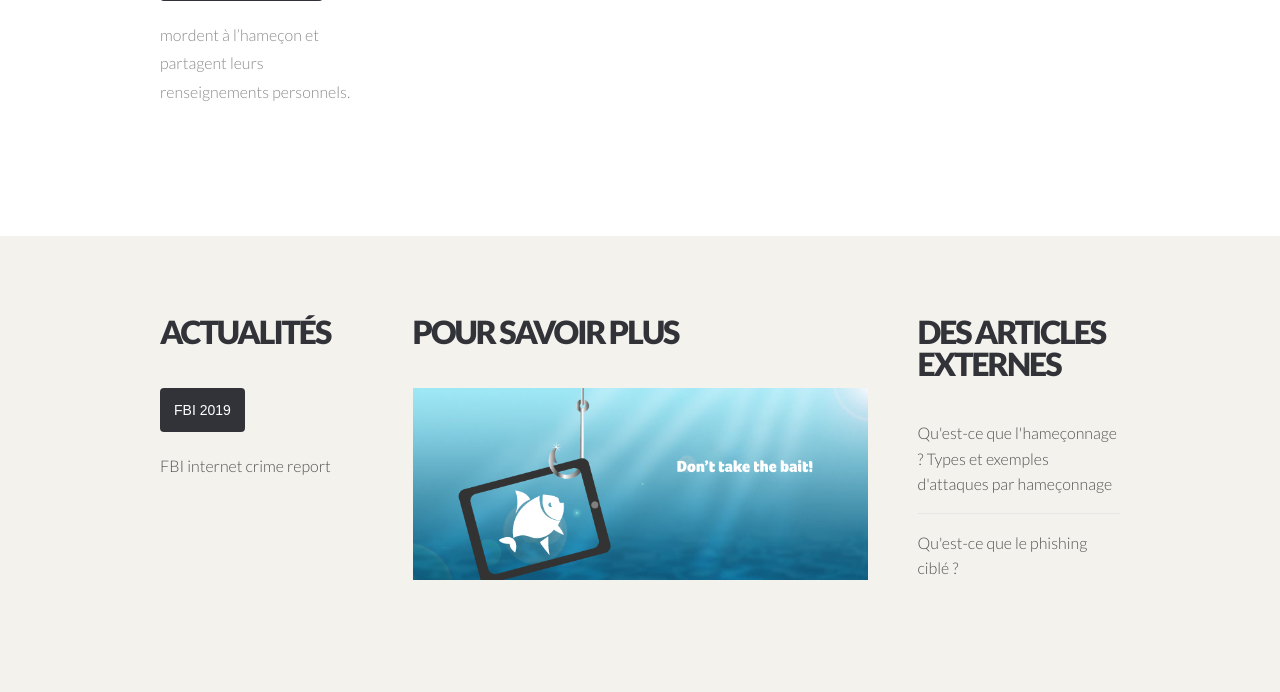
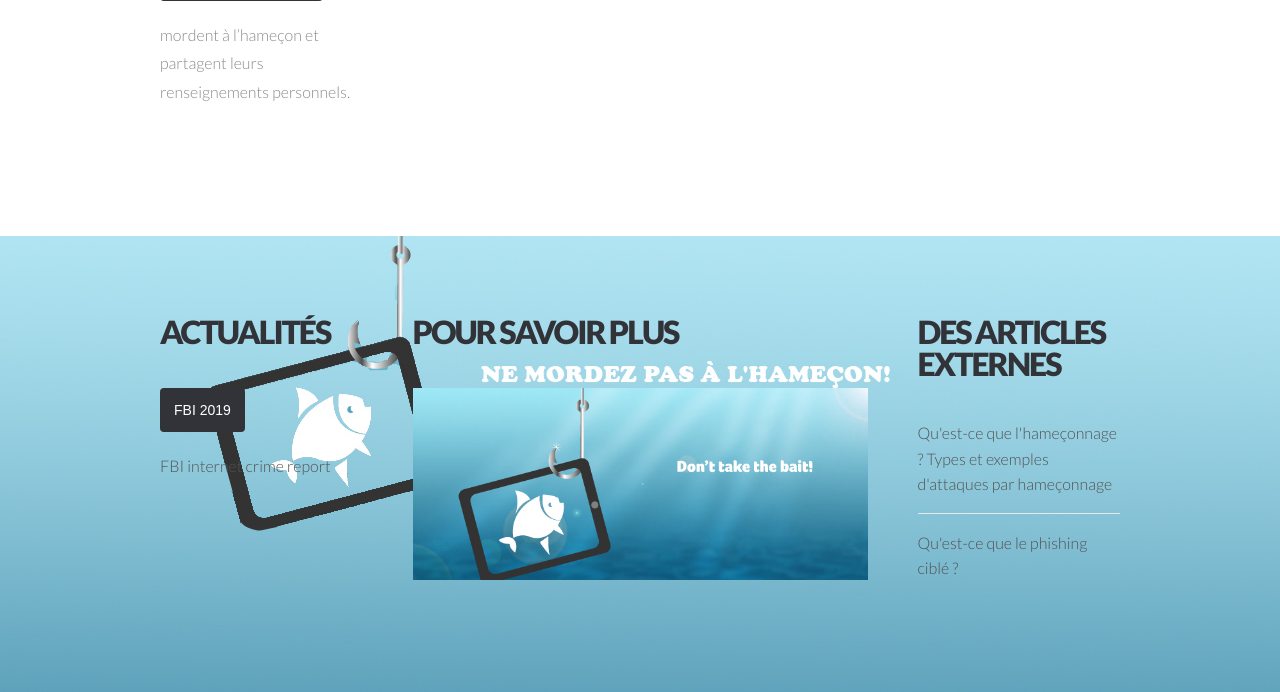
Before and after one commit to Azrood/Awarephish, a Django app: page /index/ in a window 1280 px wide. Shown: the part 1541-2233 px from the top of the page. Run offline with Django 3.2, Linux system fonts and the light colour scheme; some libraries are stand-ins or nearby versions.

Commit message:
added footer background

```diff
--- a/awarephish/quiz/static/quiz/css/style.css
+++ b/awarephish/quiz/static/quiz/css/style.css
@@ -705,6 +705,8 @@ ul.style3 .first {
 	#footer
 	{
 		padding: 5em 0em;
+		background-image:  url(../images/final.jpg);
+		background-position : top 2% right 10%;
 	}
 
 
```
